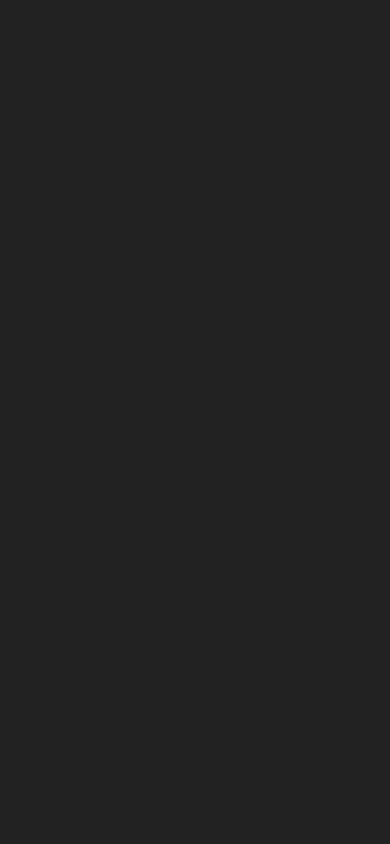
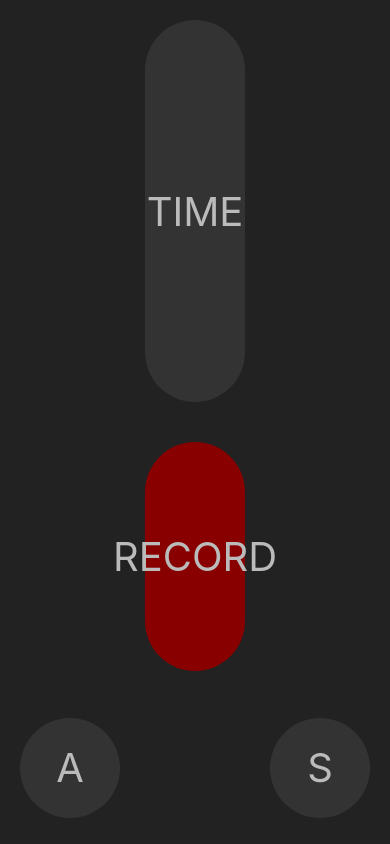
Before and after one commit to treefrogman/RambleRoust, a React Native app: screen / in a window 390 px wide. Built offline with nearby package versions, Linux system fonts and the light colour scheme.

Commit message:
main layout rough

```diff
--- a/App.tsx
+++ b/App.tsx
@@ -7,8 +7,11 @@
 
 import React from 'react';
 import {
+  Pressable,
   SafeAreaView,
   StatusBar,
+  StyleSheet,
+  Text,
   View,
 } from 'react-native';
 
@@ -20,9 +23,56 @@ function App(): JSX.Element {
       <View style={{
         backgroundColor,
         flex: 1,
-      }}></View>
+        alignItems: 'center',
+        justifyContent: 'center',
+      }}>
+        <Pressable style={({pressed})=> [styles.roundButton, {
+          flex: 5,
+        }, pressed?styles.pressed:null]} onPress={()=>{}}>
+          <Text style={[styles.text, {fontSize: 40}]}>TIME</Text>
+        </Pressable>
+        <Pressable style={({pressed})=> [styles.roundButton, {
+          flex: 3,
+          backgroundColor: "#800",
+        }, pressed?styles.pressed:null]} onPress={()=>{}}>
+          <Text style={[styles.text, {fontSize: 40}]}>RECORD</Text>
+        </Pressable>
+        <View style={{
+          alignItems: 'center',
+          justifyContent: 'center',
+          flexDirection: 'row',
+          flex: 2,
+          gap: 110,
+        }}>
+          <Pressable style={({pressed})=> [styles.roundButton, pressed?styles.pressed:null]} onPress={()=>{}}>
+            <Text style={[styles.text, {fontSize: 40}]}>A</Text>
+          </Pressable>
+          <Pressable style={({pressed})=> [styles.roundButton, pressed?styles.pressed:null]} onPress={()=>{}}>
+            <Text style={[styles.text, {fontSize: 40}]}>S</Text>
+          </Pressable>
+        </View>
+      </View>
     </SafeAreaView>
   );
 }
 
+const styles = StyleSheet.create({
+  roundButton: {
+    justifyContent: 'center',
+    alignItems: 'center',
+    borderRadius: 999999,
+    backgroundColor: '#333',
+    aspectRatio: 1,
+    width: 100,
+    margin: 20,
+  },
+  pressed: {
+    opacity: 0.5,
+  },
+  text: {
+    fontSize: 10,
+    color: '#bbb',
+  },
+});
+
 export default App;
```
